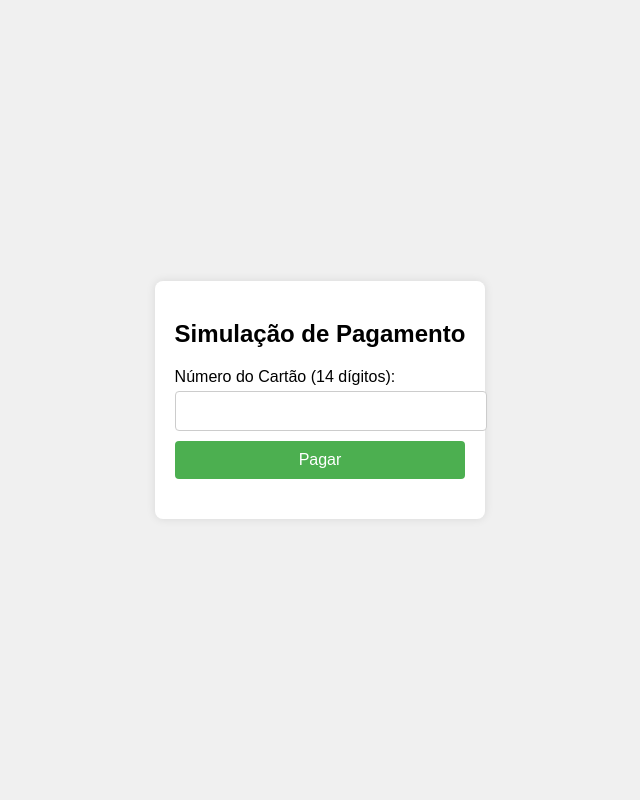
After one commit to CLarckbean/jhf_tech, a PHP site: page /pagamento.php in a window 1280 px wide. The commit adds this page. Shown: the whole page, without its empty margins (320-960 px from the left). Run offline with PHP 8.4, Linux system fonts and the light colour scheme.

Commit message:
fazendo a pagina de pagamentos

```diff
--- a/assets/css/carrinho.css
+++ b/assets/css/carrinho.css
@@ -59,3 +59,8 @@ td:last-child {
 th:last-child {
     text-align: right;
 }
+
+.btn_pay{
+    width: 200px;
+    height: 10px;
+}
--- /dev/null
+++ b/assets/css/pagamento.css
@@ -0,0 +1,60 @@
+body {
+    font-family: Arial, sans-serif;
+    display: flex;
+    justify-content: center;
+    align-items: center;
+    height: 100vh;
+    margin: 0;
+    background-color: #f0f0f0;
+  }
+
+  .container {
+    max-width: 400px;
+    padding: 20px;
+    background-color: #fff;
+    border-radius: 8px;
+    box-shadow: 0 0 10px rgba(0, 0, 0, 0.1);
+  }
+
+  h2 {
+    text-align: center;
+  }
+
+  form {
+    margin-top: 20px;
+  }
+
+  label {
+    display: block;
+    margin-bottom: 5px;
+  }
+
+  input[type="text"] {
+    width: 100%;
+    padding: 10px;
+    font-size: 16px;
+    border: 1px solid #ccc;
+    border-radius: 4px;
+  }
+
+  button {
+    display: block;
+    width: 100%;
+    padding: 10px;
+    margin-top: 10px;
+    font-size: 16px;
+    background-color: #4CAF50;
+    color: white;
+    border: none;
+    border-radius: 4px;
+    cursor: pointer;
+  }
+
+  button:hover {
+    background-color: #45a049;
+  }
+
+  #result {
+    margin-top: 20px;
+    text-align: center;
+  }
--- a/carrinho.php
+++ b/carrinho.php
@@ -1,4 +1,5 @@
 <?php require_once('header.php')?>
+<link rel="stylesheet" href="assets/css/carrinho.css">
 
 <meta charset="UTF-8">
     <meta name="viewport" content="width=device-width, initial-scale=1.0">
@@ -117,4 +118,8 @@
     </div>
     <!-- END OF SHOPPING CART -->
 
+    <a href="pagamento.php">
+        <button class="btn btn_pay">Fazer Pagamento</button>
+    </a>
+
 <?php require_once('footer.php')?>
--- /dev/null
+++ b/pagamento.php
@@ -0,0 +1,22 @@
+<!DOCTYPE html>
+<html lang="pt-br">
+<head>
+  <meta charset="UTF-8">
+  <meta name="viewport" content="width=device-width, initial-scale=1.0">
+  <title>Simulação de Pagamento</title>
+  <link rel="stylesheet" href="assets/css/pagamento.css">
+</head>
+<body>
+  <div class="container">
+    <h2>Simulação de Pagamento</h2>
+    <form id="paymentForm" action="processa_pagamento.php" method="post">
+      <label for="cardNumber">Número do Cartão (14 dígitos):</label>
+      <input type="text" id="cardNumber" name="cardNumber" pattern="\d{14}" required>
+      <button type="submit">Pagar</button>
+    </form>
+    <div id="result"></div>
+  </div>
+
+  <script src="script.js"></script>
+</body>
+</html>
```
Also changed, not shown: assets/js/pagamento.js (added, +17 -0 lines), processa_pagamento.php (added, +17 -0 lines).
